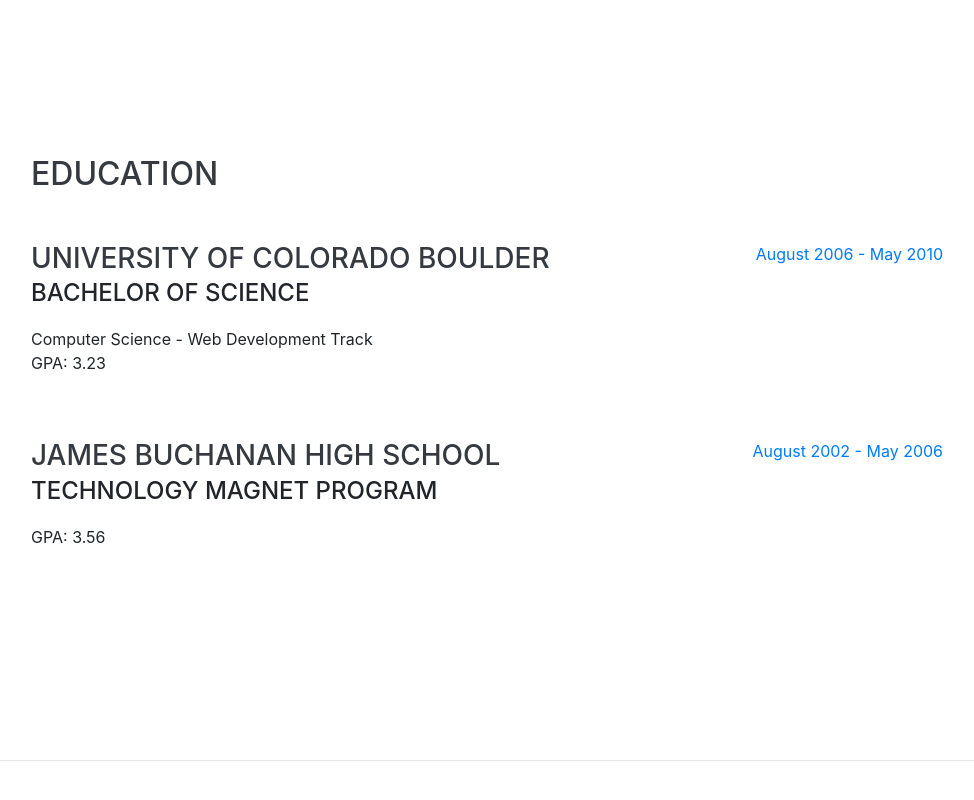
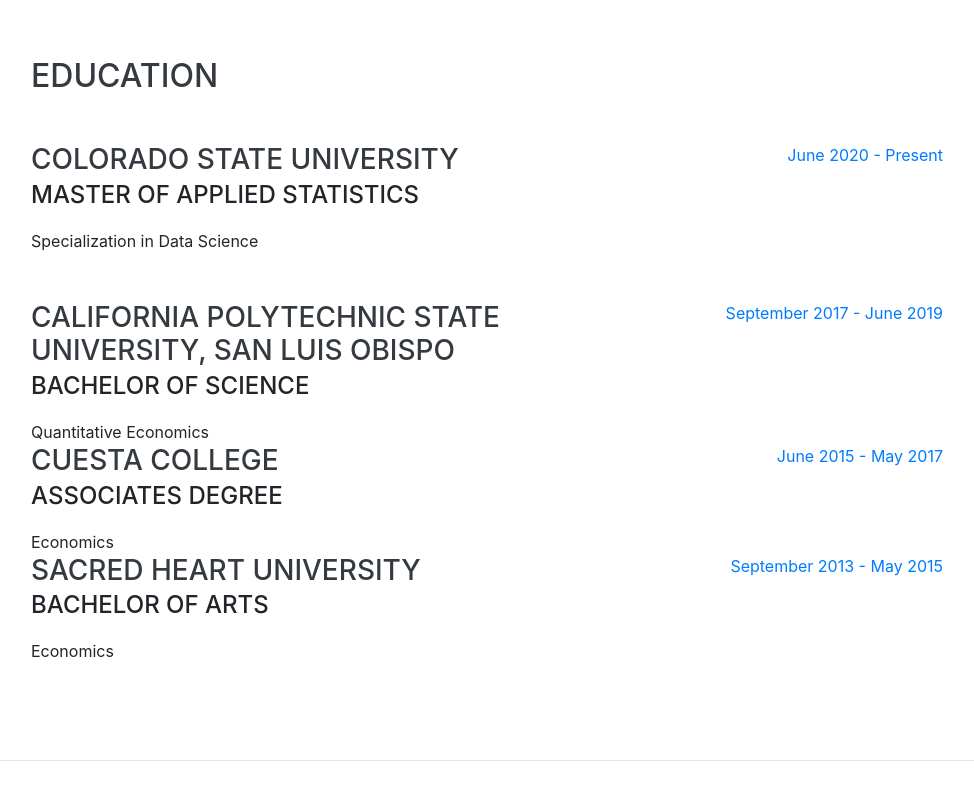
Before and after one commit to BryceSmith/BryceSmith.github.io, a website with bundled scripts: page index.html in a window 1280 px wide. Shown: the part 1642-2442 px from the top of the page, without its empty margins (289-1263 px from the left). Built offline with nearby package versions, Linux system fonts and the light colour scheme; a web font is replaced by a local one.

Commit message:
Update index.html

```diff
--- a/index.html
+++ b/index.html
@@ -29,7 +29,7 @@
     <a class="navbar-brand js-scroll-trigger" href="#page-top">
       <span class="d-block d-lg-none">Bryce Smith</span>
       <span class="d-none d-lg-block">
-        <img class="img-fluid img-profile rounded-circle mx-auto mb-2" src="img/profile.jpg" alt="">
+        <img class="img-fluid img-profile rounded-circle mx-auto mb-2" src="img/IMG_5129.jpg" alt="">
       </span>
     </a>
     <button class="navbar-toggler" type="button" data-toggle="collapse" data-target="#navbarSupportedContent" aria-controls="navbarSupportedContent" aria-expanded="false" aria-label="Toggle navigation">
@@ -138,24 +138,45 @@
 
         <div class="resume-item d-flex flex-column flex-md-row justify-content-between mb-5">
           <div class="resume-content">
-            <h3 class="mb-0">University of Colorado Boulder</h3>
-            <div class="subheading mb-3">Bachelor of Science</div>
-            <div>Computer Science - Web Development Track</div>
-            <p>GPA: 3.23</p>
+            <h3 class="mb-0">Colorado State University</h3>
+            <div class="subheading mb-3">Master of Applied Statistics</div>
+            <div>Specialization in Data Science</div>
           </div>
           <div class="resume-date text-md-right">
-            <span class="text-primary">August 2006 - May 2010</span>
+            <span class="text-primary">June 2020 - Present</span>
           </div>
         </div>
 
         <div class="resume-item d-flex flex-column flex-md-row justify-content-between">
           <div class="resume-content">
-            <h3 class="mb-0">James Buchanan High School</h3>
-            <div class="subheading mb-3">Technology Magnet Program</div>
-            <p>GPA: 3.56</p>
+            <h3 class="mb-0">California Polytechnic State University, San Luis Obispo</h3>
+            <div class="subheading mb-3">Bachelor of Science</div>
+            <div>Quantitative Economics</div>
           </div>
           <div class="resume-date text-md-right">
-            <span class="text-primary">August 2002 - May 2006</span>
+            <span class="text-primary">September 2017 - June 2019</span>
+          </div>
+        </div>
+
+        <div class="resume-item d-flex flex-column flex-md-row justify-content-between">
+          <div class="resume-content">
+            <h3 class="mb-0">Cuesta College</h3>
+            <div class="subheading mb-3">Associates Degree</div>
+            <div>Economics</div>
+          </div>
+          <div class="resume-date text-md-right">
+            <span class="text-primary">June 2015 - May 2017</span>
+          </div>
+        </div>
+
+        <div class="resume-item d-flex flex-column flex-md-row justify-content-between">
+          <div class="resume-content">
+            <h3 class="mb-0">Sacred Heart University</h3>
+            <div class="subheading mb-3">Bachelor of Arts</div>
+            <div>Economics</div>
+          </div>
+          <div class="resume-date text-md-right">
+            <span class="text-primary">September 2013 - May 2015</span>
           </div>
         </div>
 
```
